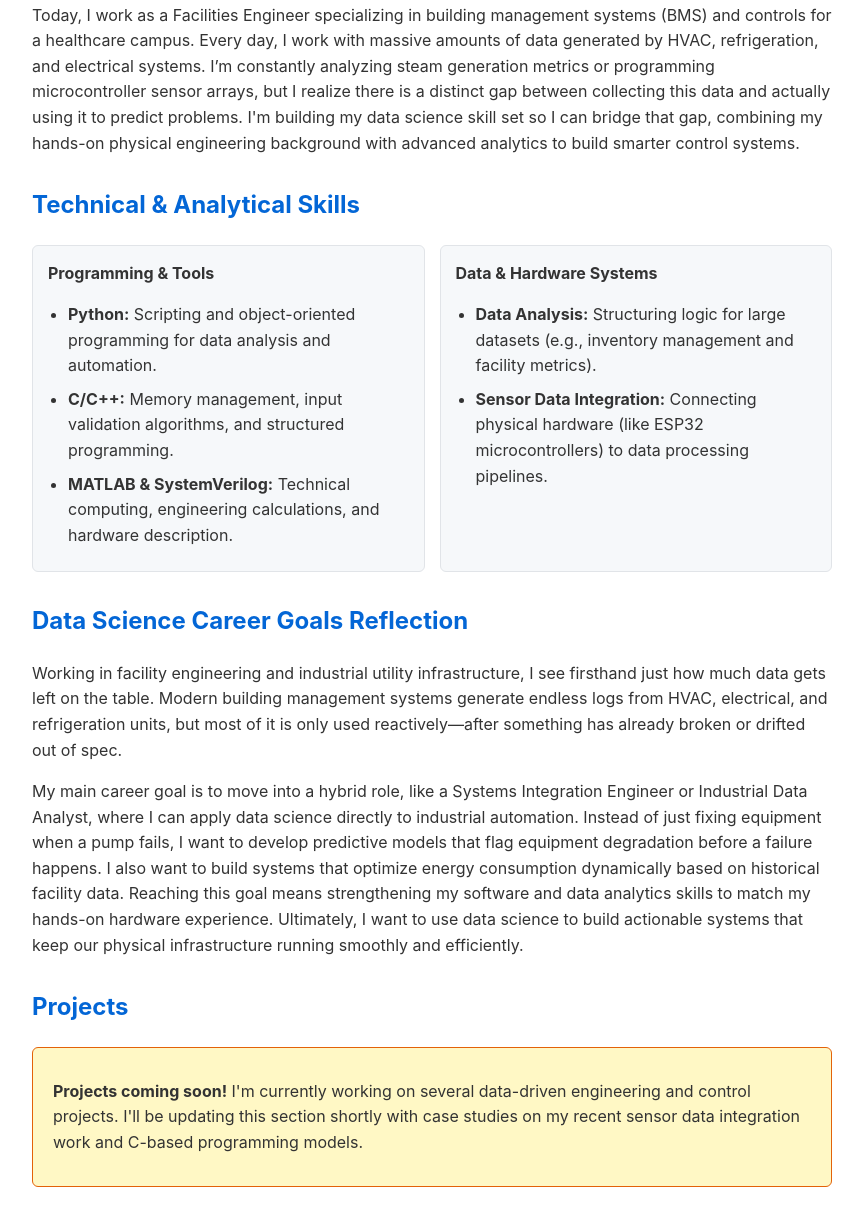
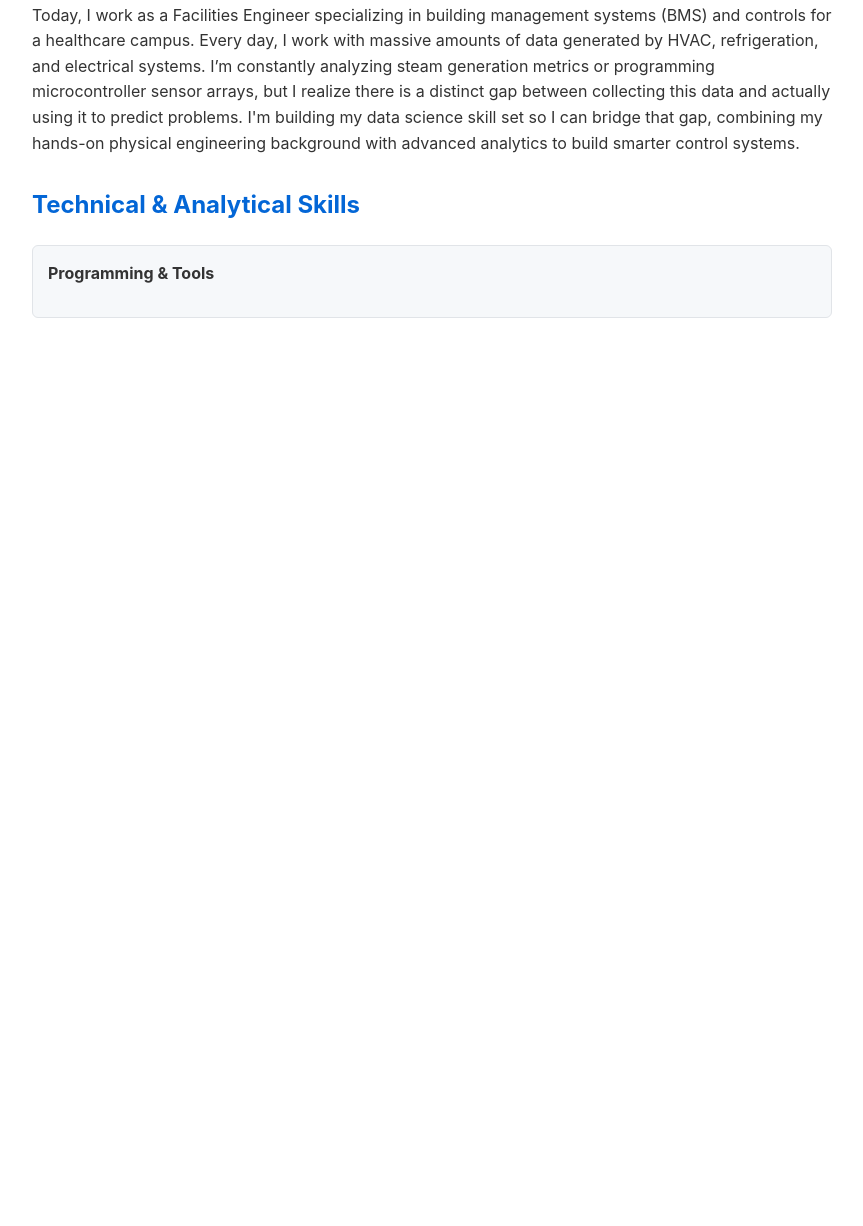
Before and after one commit to shawnmcnurney/ds-portfolio, a plain HTML site: page index.html in a window 1280 px wide. Shown: the part 426-1652 px from the top of the page, without its empty margins (208-1071 px from the left). After the commit the page ends 800 px from the top, so only its background shows below. Drawn offline with Linux system fonts and the light colour scheme.

Commit message:
Update index.html

```diff
--- a/index.html
+++ b/index.html
@@ -80,40 +80,3 @@
     <div class="skills-grid">
       <div class="skill-card">
         <h3>Programming & Tools</h3>
-        <ul>
-          <li><strong>Python:</strong> Scripting and object-oriented programming for data analysis and automation.</li>
-          <li><strong>C/C++:</strong> Memory management, input validation algorithms, and structured programming.</li>
-          <li><strong>MATLAB & SystemVerilog:</strong> Technical computing, engineering calculations, and hardware description.</li>
-        </ul>
-      </div>
-      <div class="skill-card">
-        <h3>Data & Hardware Systems</h3>
-        <ul>
-          <li><strong>Data Analysis:</strong> Structuring logic for large datasets (e.g., inventory management and facility metrics).</li>
-          <li><strong>Sensor Data Integration:</strong> Connecting physical hardware (like ESP32 microcontrollers) to data processing pipelines.</li>
-        </ul>
-      </div>
-    </div>
-  </section>
-
-  <!-- Section 3: Career Goals -->
-  <section id="goals">
-    <h2>Data Science Career Goals Reflection</h2>
-    <p>
-      Working in facility engineering and industrial utility infrastructure, I see firsthand just how much data gets left on the table. Modern building management systems generate endless logs from HVAC, electrical, and refrigeration units, but most of it is only used reactively—after something has already broken or drifted out of spec.
-    </p>
-    <p>
-      My main career goal is to move into a hybrid role, like a Systems Integration Engineer or Industrial Data Analyst, where I can apply data science directly to industrial automation. Instead of just fixing equipment when a pump fails, I want to develop predictive models that flag equipment degradation before a failure happens. I also want to build systems that optimize energy consumption dynamically based on historical facility data. Reaching this goal means strengthening my software and data analytics skills to match my hands-on hardware experience. Ultimately, I want to use data science to build actionable systems that keep our physical infrastructure running smoothly and efficiently.
-    </p>
-  </section>
-
-  <!-- Section 4: Projects Placeholder -->
-  <section id="projects">
-    <h2>Projects</h2>
-    <div class="placeholder-box">
-      <p><strong>Projects coming soon!</strong> I'm currently working on several data-driven engineering and control projects. I'll be updating this section shortly with case studies on my recent sensor data integration work and C-based programming models.</p>
-    </div>
-  </section>
-
-</body>
-</html>
```
